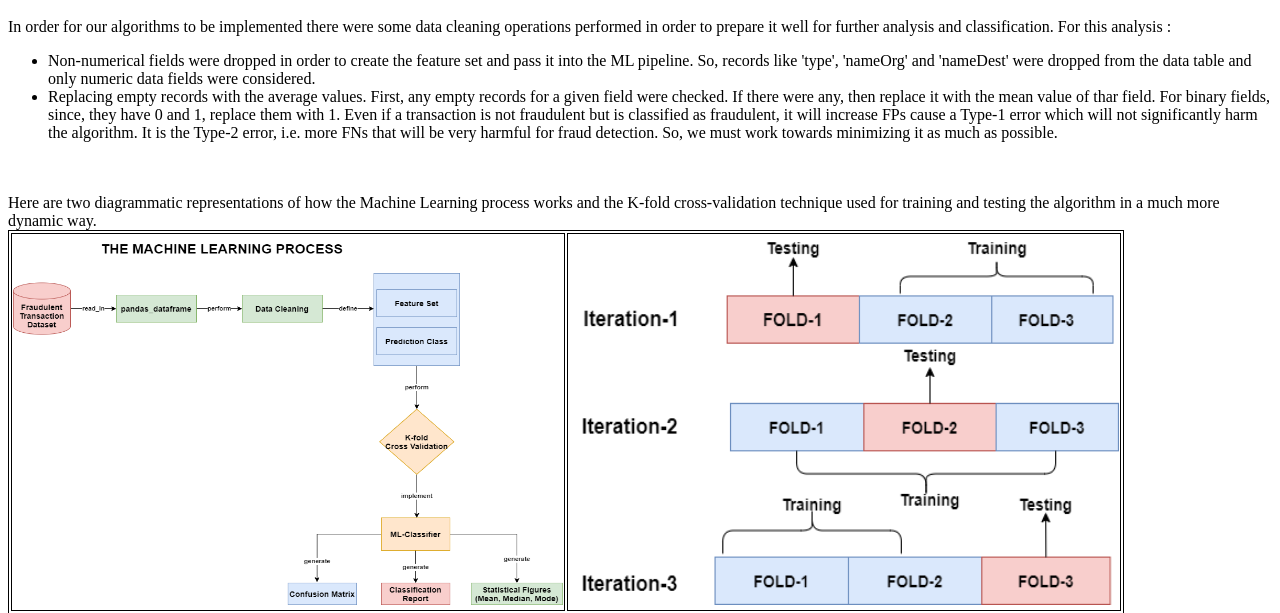
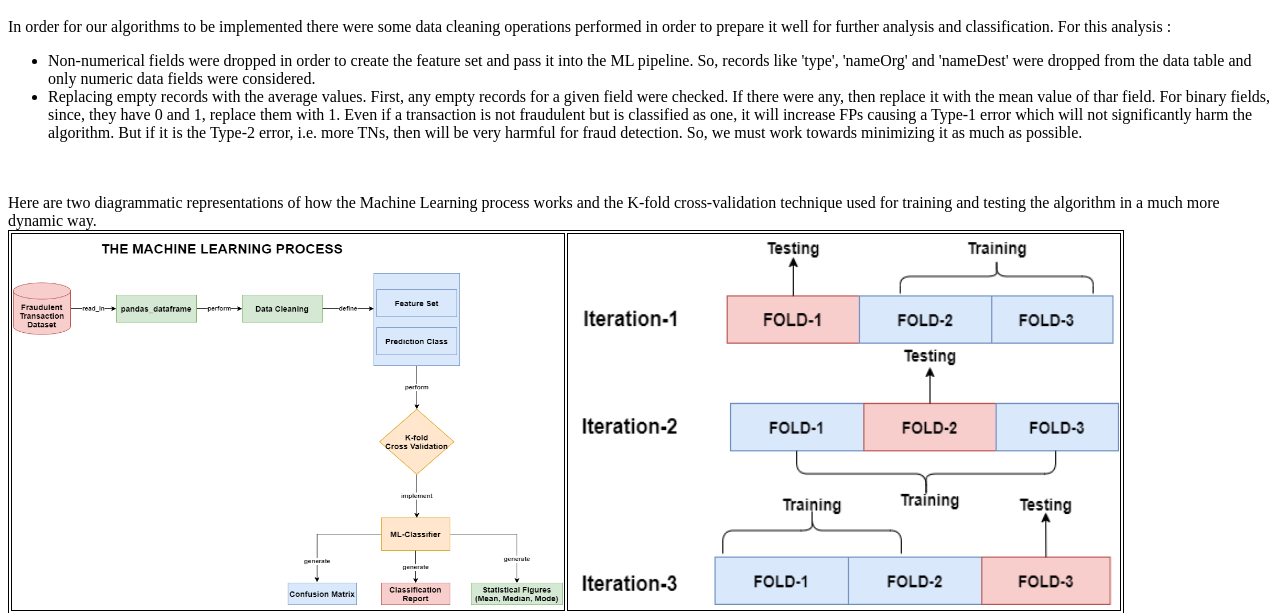
Before and after one commit to pk9444/StoutCaseStudyAnalysis, a Flask app: page /evaluation in a window 1280 px wide. Shown: the part 328-941 px from the top of the page. Run offline with Flask 2, Linux system fonts and the light colour scheme; parts of the project's set-up code (start-up, migrations or seed data) failed here and were passed over.

Commit message:
textual changes

```diff
--- a/templates/evaluation.html
+++ b/templates/evaluation.html
@@ -34,8 +34,8 @@ analysis and classification. For this analysis :
   'type', 'nameOrg' and 'nameDest' were dropped from the data table and only numeric data fields were considered. </li>
   <li> Replacing empty records with the average values. First, any empty records for a given field were checked. If there were any,
   then replace it with the mean value of thar field. For binary fields, since, they have 0 and 1, replace them with 1. Even if a transaction
-  is not fraudulent but is classified as fraudulent, it will increase FPs cause a Type-1 error which will not significantly harm the algorithm.
-  It is the Type-2 error, i.e. more FNs that will be very harmful for fraud detection. So, we must work towards minimizing it as much as possible.</li>
+  is not fraudulent but is classified as one, it will increase FPs causing a Type-1 error which will not significantly harm the algorithm.
+  But if it is the Type-2 error, i.e. more TNs, then will be very harmful for fraud detection. So, we must work towards minimizing it as much as possible.</li>
 </ul>
 
 <br>
```
